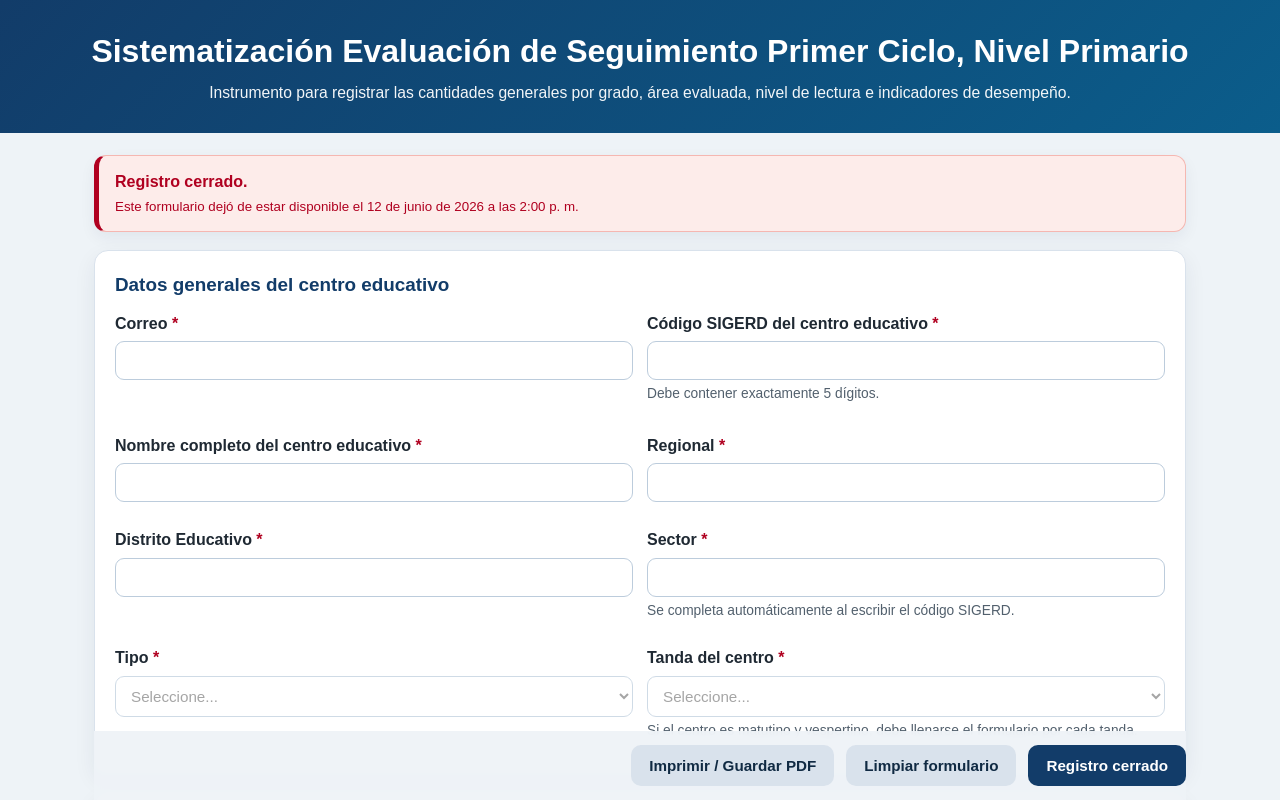
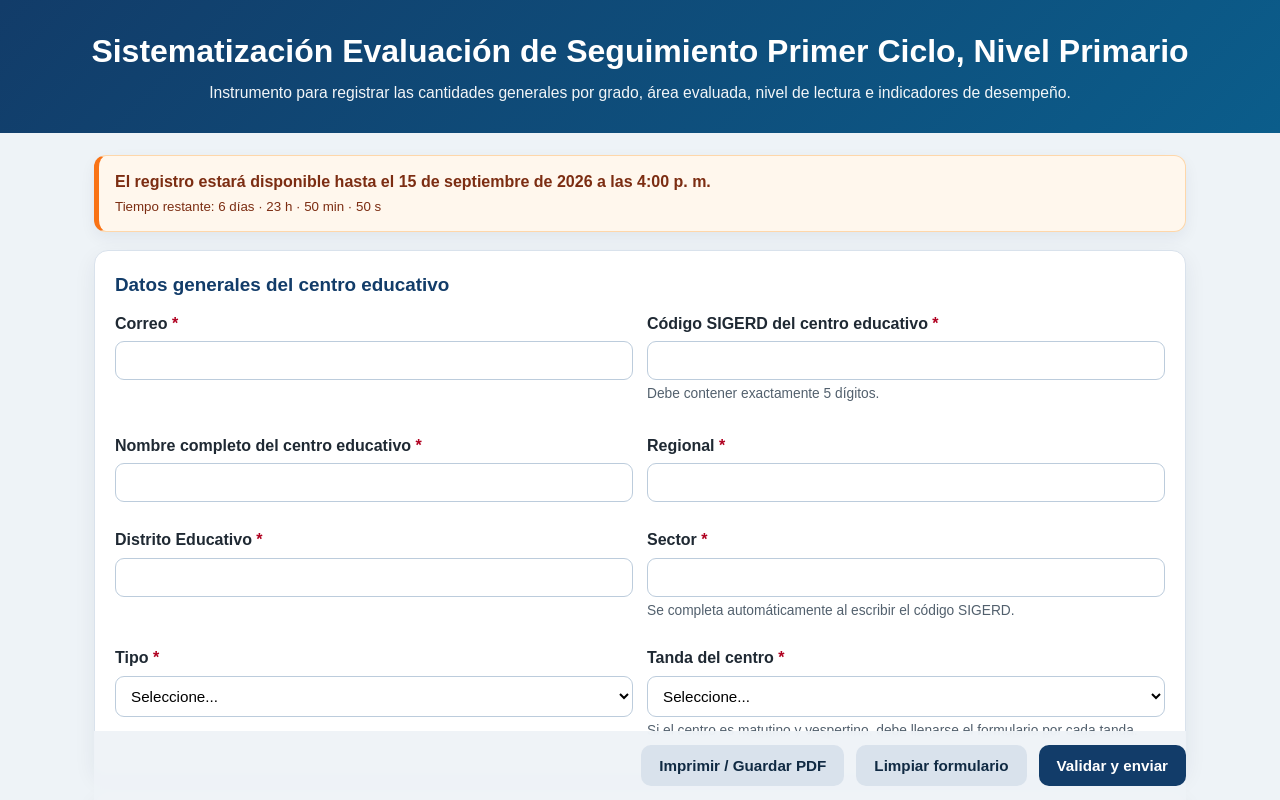
Before and after one commit to aminier06/formularioprimerciclo, a plain HTML site: page index.html in a window 1280 px wide. Shown: the top 800 px of the page. Drawn offline with Linux system fonts and the light colour scheme.

Commit message:
Update index.html

```diff
--- a/index.html
+++ b/index.html
@@ -385,7 +385,7 @@
 
     // Fecha de cierre del formulario: 12 de junio de 2026, 2:00 p. m.
     // Se usa la zona horaria de República Dominicana (-04:00).
-    const FECHA_CIERRE_FORMULARIO = new Date("2026-06-12T14:00:00-04:00");
+    const FECHA_CIERRE_FORMULARIO = new Date("2026-09-15T16:00:00-04:00");
 
     function formularioEstaCerrado() {
       return new Date() >= FECHA_CIERRE_FORMULARIO;
@@ -413,7 +413,7 @@
 
       if (restante <= 0) {
         aviso.classList.add("cerrado");
-        aviso.innerHTML = `Registro cerrado.<small>Este formulario dejó de estar disponible el 12 de junio de 2026 a las 2:00 p. m.</small>`;
+        aviso.innerHTML = `Registro cerrado.<small>Este formulario dejó de estar disponible el 15 de septiembre de 2026 a las 4:00 p. m.</small>`;
 
         form.querySelectorAll("input, select, textarea").forEach(control => {
           control.disabled = true;
@@ -428,7 +428,7 @@
       }
 
       aviso.classList.remove("cerrado");
-      aviso.innerHTML = `El registro estará disponible hasta el 12 de junio de 2026 a las 2:00 p. m.<small>Tiempo restante: ${formatearTiempoRestante(restante)}</small>`;
+      aviso.innerHTML = `El registro estará disponible hasta el 15 de septiembre de 2026 a las 4:00 p. m.<small>Tiempo restante: ${formatearTiempoRestante(restante)}</small>`;
     }
 
     const sections = [
@@ -677,7 +677,7 @@
         ]
       },
       {
-        "label": "Indicador 1.2. Produce textos funcionales y literarios ajustándose progresivamente al proceso de escritura.",
+        "label": "Indicador 1.2. Produce textos funcionales respetando las convenciones de la escritura.",
         "fields": [
           "G3-LE-IND1.2 (E)",
           "G3-LE-IND1.2 (A)",
```
